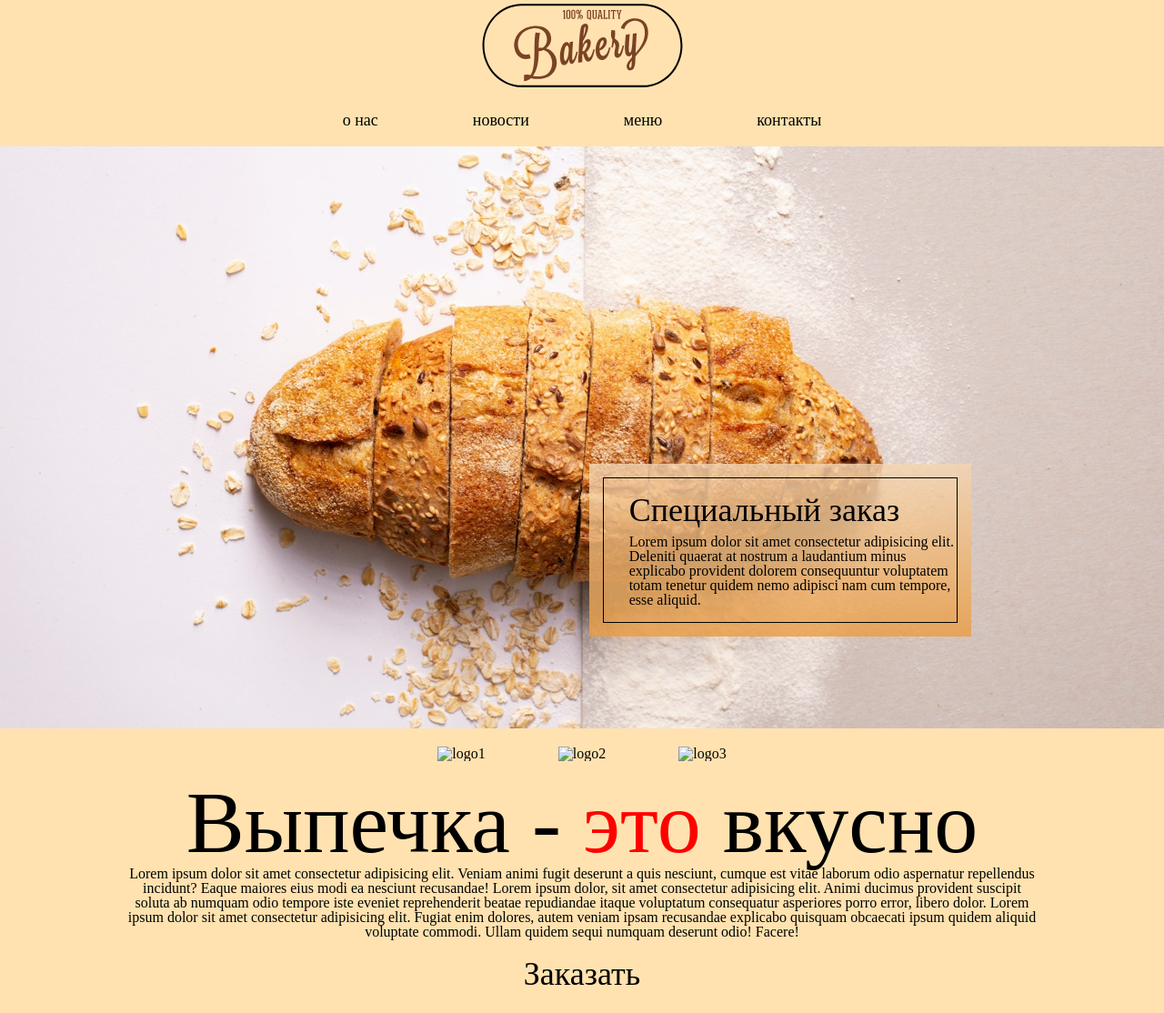
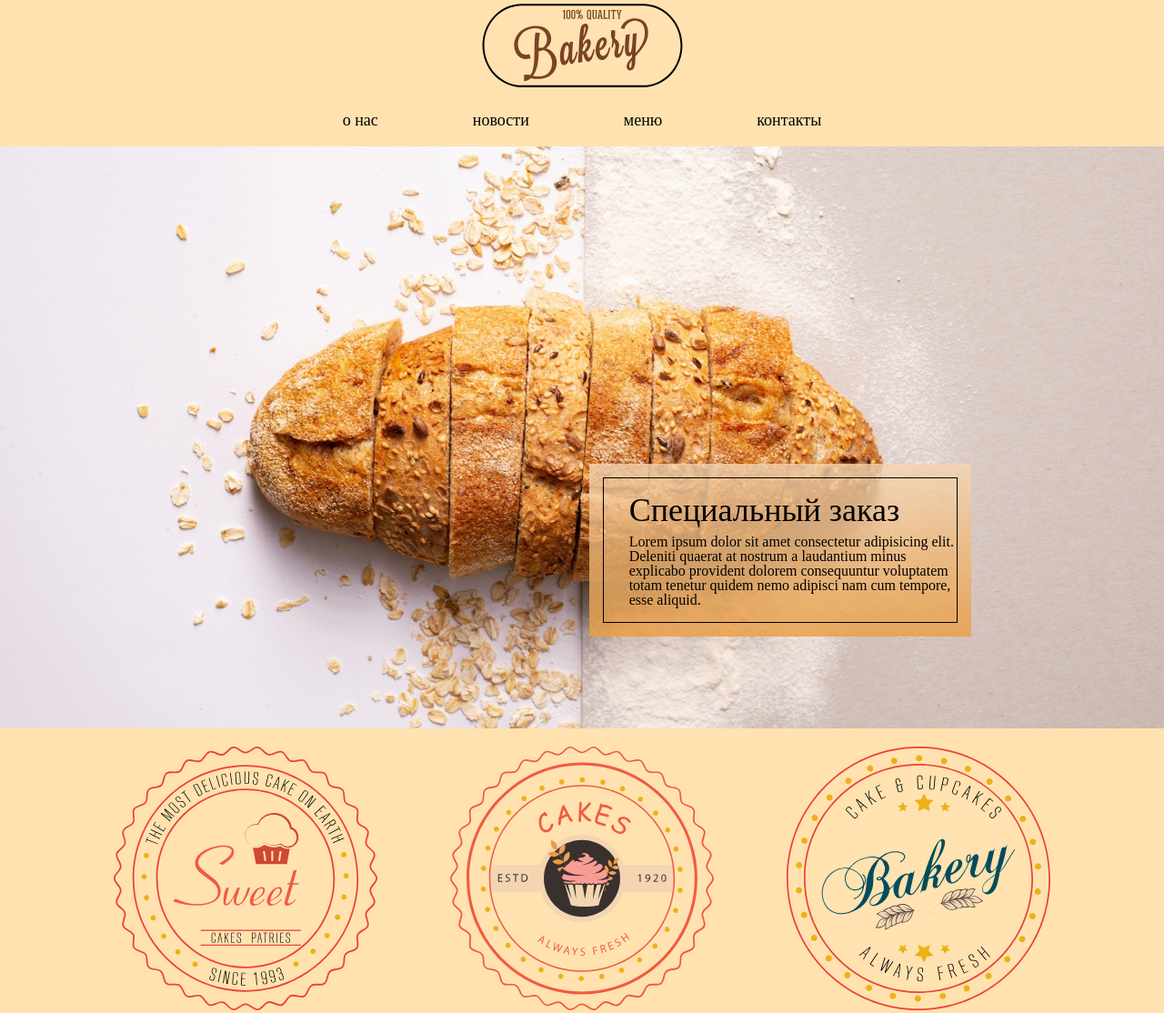
Before and after one commit to BadBoyGod/port, a plain HTML site: page index.html in a window 1280 px wide. Shown: the top 1114 px of the page at 91% size. Drawn offline with Linux system fonts and the light colour scheme; grey boxes are pictures that could not be loaded.

Commit message:
Update index.html

```diff
--- a/index.html
+++ b/index.html
@@ -40,9 +40,9 @@
     </section>
     <section class="logotip">
       <div class="icons">
-        <img src="/src/img/01-Иконка.svg" alt="logo1" class="foto2">
-        <img src="/src/img/02-Иконка.svg" alt="logo2" class="foto2">
-        <img src="/src/img/03-Иконка.svg" alt="logo3" class="foto1">
+        <img src="img/01-Иконка.svg" alt="logo1" class="foto2">
+        <img src="img/02-Иконка.svg" alt="logo2" class="foto2">
+        <img src="img/03-Иконка.svg" alt="logo3" class="foto1">
       </div>
     </section>
     <section class="map">
```
